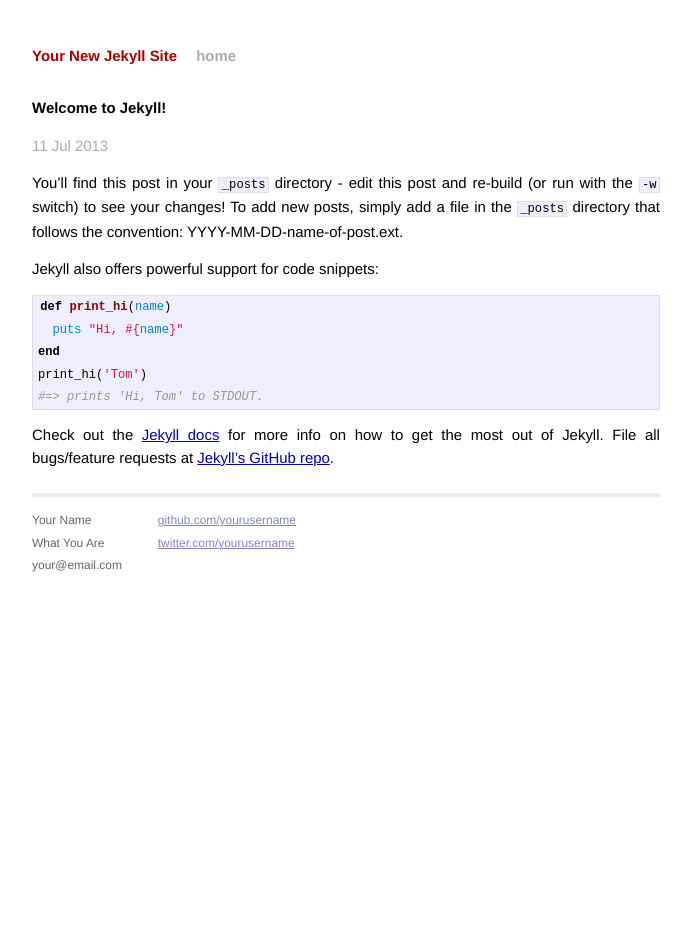
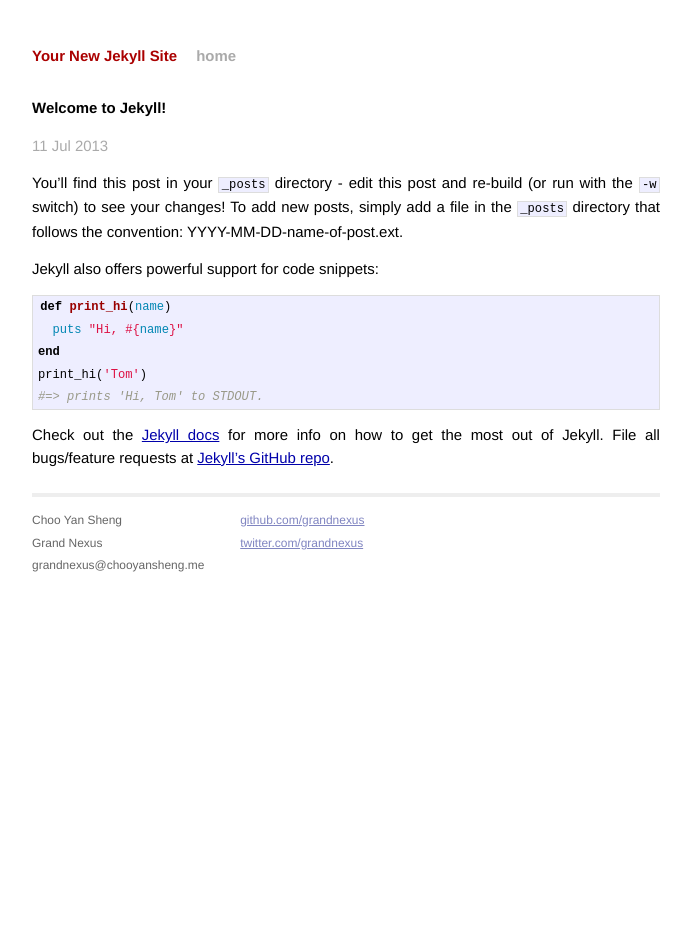
Before and after one commit to grandnexus/grandnexus.github.io, a Jekyll site: the page built from _posts/2013-07-11-welcome-to-jekyll.markdown, in a window 1280 px wide. Shown: the whole page, without its empty margins (294-985 px from the left). Built offline with Jekyll 4.4.1, drawn with Linux system fonts in a browser that asks for light colours.

Commit message:
Updated Default Page

```diff
--- a/_layouts/default.html
+++ b/_layouts/default.html
@@ -27,15 +27,15 @@
             <div class="footer">
               <div class="contact">
                 <p>
-                  Your Name<br />
-                  What You Are<br />
-                  your@email.com
+                  Choo Yan Sheng<br />
+                  Grand Nexus<br />
+                  grandnexus@chooyansheng.me
                 </p>
               </div>
               <div class="contact">
                 <p>
-                  <a href="http://github.com/yourusername/">github.com/yourusername</a><br />
-                  <a href="http://twitter.com/yourusername/">twitter.com/yourusername</a><br />
+                  <a href="http://github.com/grandnexus/">github.com/grandnexus</a><br />
+                  <a href="http://twitter.com/grandnexus/">twitter.com/grandnexus</a><br />
                 </p>
               </div>
             </div>
```
